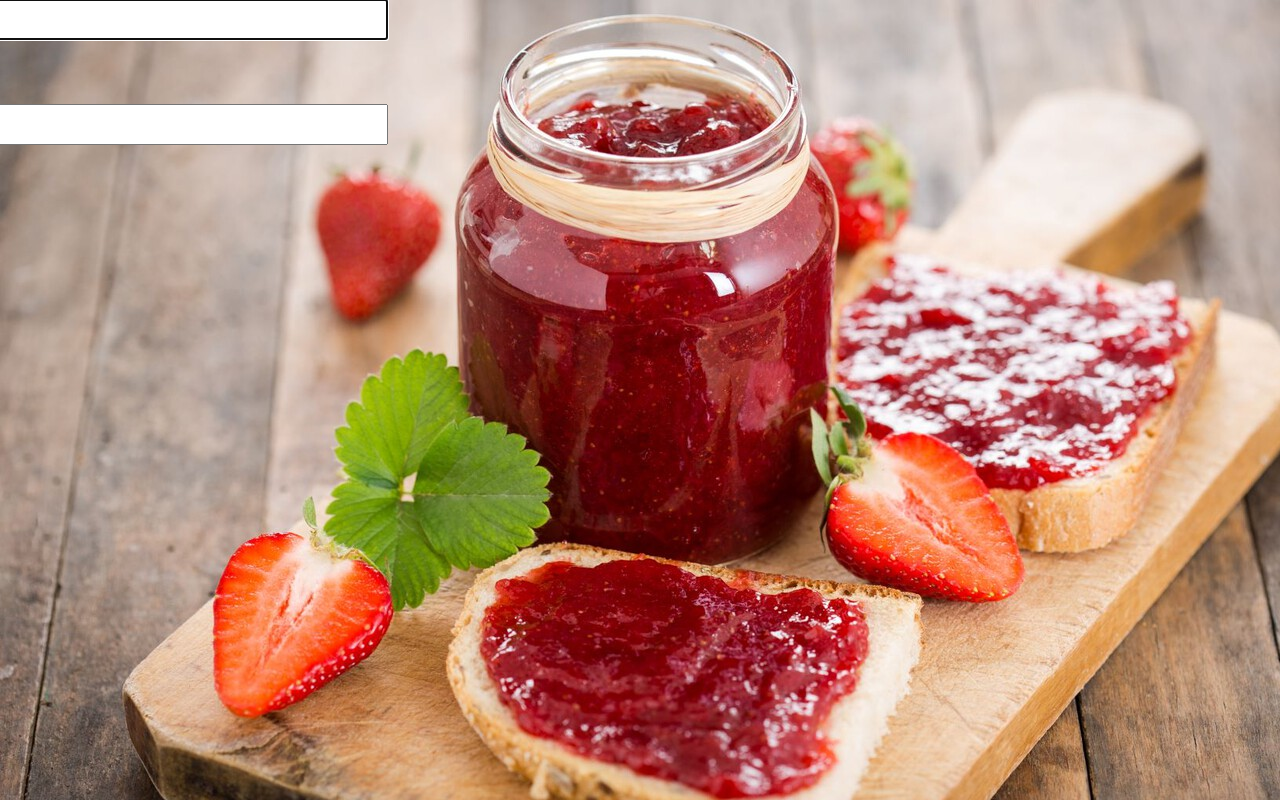
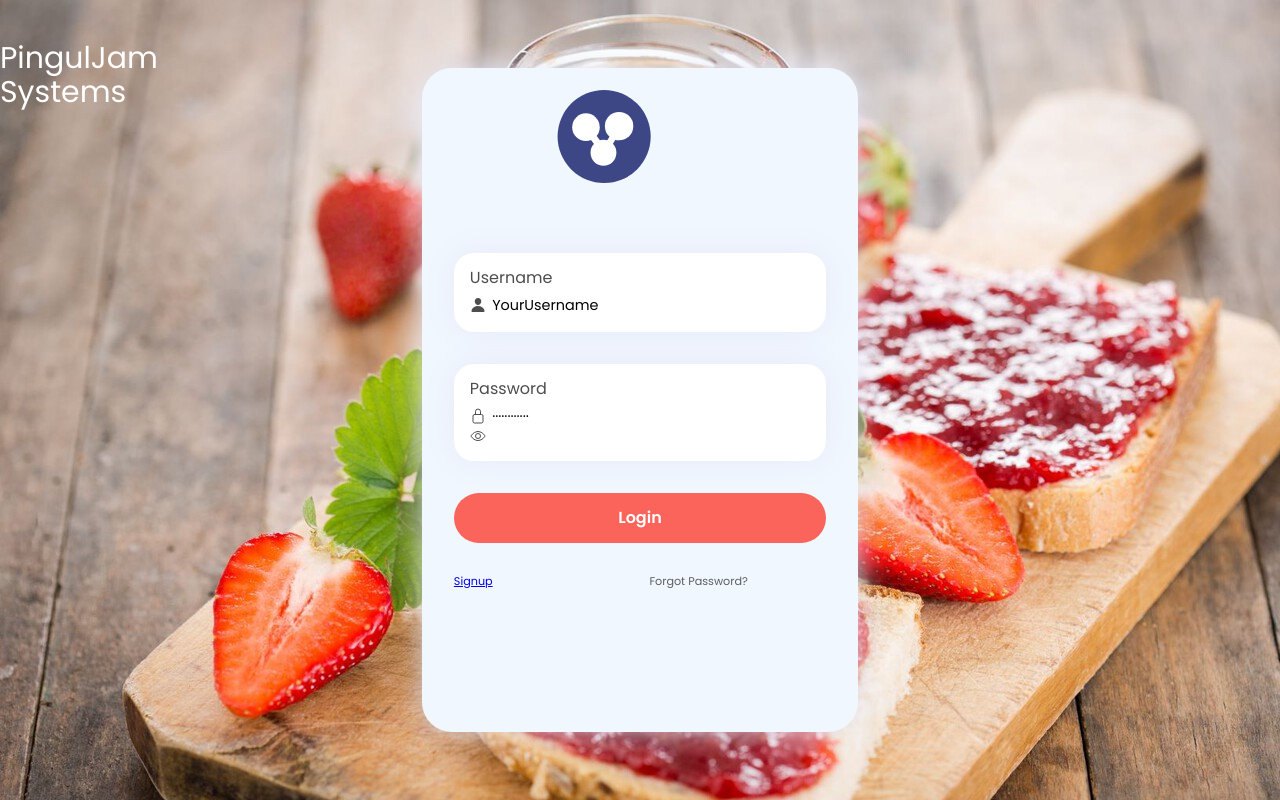
Before and after one commit to Inigo1405/mermelada_django, a Django app: page /login/ in a window 1280 px wide. Run offline with Django 5.2, Linux system fonts and the light colour scheme; some libraries are stand-ins or nearby versions.

Commit message:
Fixed login

```diff
--- a/lotes/templates/login.html
+++ b/lotes/templates/login.html
@@ -3,7 +3,7 @@
 <html lang="en">
 <head>
   <meta charset="UTF-8">
-  <title>CodePen - Finance Mobile Application-UX/UI Design Screen One</title>
+  <title>Login - PingulJam Systems</title>
   <link rel="stylesheet" href="{% static 'css/log.css' %}">
   <script type="module" src="https://unpkg.com/ionicons@5.5.2/dist/ionicons/ionicons.esm.js"></script>
   <script nomodule src="https://unpkg.com/ionicons@5.5.2/dist/ionicons/ionicons.js"></script>
@@ -13,9 +13,46 @@
 </head>
 <body>
 <div class="container">
-        <form action="{% url 'login' %}" method="POST">
+    <p>PingulJam Systems</p>
+</div>
+<form class="screen-1" action="{% url 'login' %}" method="POST">
         {% csrf_token %}
-          {{ form.as_p }}
+        <svg class="logo" xmlns="http://www.w3.org/2000/svg" xmlns:xlink="http://www.w3.org/1999/xlink" version="1.1" width="300" height="300" viewbox="0 0 640 480" xml:space="preserve">
+            <g transform="matrix(3.31 0 0 3.31 320.4 240.4)">
+              <circle style="stroke: rgb(0,0,0); stroke-width: 0; stroke-dasharray: none; stroke-linecap: butt; stroke-dashoffset: 0; stroke-linejoin: miter; stroke-miterlimit: 4; fill: rgb(61,71,133); fill-rule: nonzero; opacity: 1;" cx="0" cy="0" r="40"></circle>
+            </g>
+            <g transform="matrix(0.98 0 0 0.98 268.7 213.7)">
+              <circle style="stroke: rgb(0,0,0); stroke-width: 0; stroke-dasharray: none; stroke-linecap: butt; stroke-dashoffset: 0; stroke-linejoin: miter; stroke-miterlimit: 4; fill: rgb(255,255,255); fill-rule: nonzero; opacity: 1;" cx="0" cy="0" r="40"></circle>
+            </g>
+            <g transform="matrix(1.01 0 0 1.01 362.9 210.9)">
+              <circle style="stroke: rgb(0,0,0); stroke-width: 0; stroke-dasharray: none; stroke-linecap: butt; stroke-dashoffset: 0; stroke-linejoin: miter; stroke-miterlimit: 4; fill: rgb(255,255,255); fill-rule: nonzero; opacity: 1;" cx="0" cy="0" r="40"></circle>
+            </g>
+            <g transform="matrix(0.92 0 0 0.92 318.5 286.5)">
+              <circle style="stroke: rgb(0,0,0); stroke-width: 0; stroke-dasharray: none; stroke-linecap: butt; stroke-dashoffset: 0; stroke-linejoin: miter; stroke-miterlimit: 4; fill: rgb(255,255,255); fill-rule: nonzero; opacity: 1;" cx="0" cy="0" r="40"></circle>
+            </g>
+            <g transform="matrix(0.16 -0.12 0.49 0.66 290.57 243.57)">
+              <polygon style="stroke: rgb(0,0,0); stroke-width: 0; stroke-dasharray: none; stroke-linecap: butt; stroke-dashoffset: 0; stroke-linejoin: miter; stroke-miterlimit: 4; fill: rgb(255,255,255); fill-rule: nonzero; opacity: 1;" points="-50,-50 -50,50 50,50 50,-50 "></polygon>
+            </g>
+            <g transform="matrix(0.16 0.1 -0.44 0.69 342.03 248.34)">
+              <polygon style="stroke: rgb(0,0,0); stroke-width: 0; stroke-dasharray: none; stroke-linecap: butt; stroke-dashoffset: 0; stroke-linejoin: miter; stroke-miterlimit: 4; fill: rgb(255,255,255); fill-rule: nonzero; opacity: 1;" vector-effect="non-scaling-stroke" points="-50,-50 -50,50 50,50 50,-50 "></polygon>
+            </g>
+
+        </svg>
+        <div class="email">
+            <label for="username">Username</label>
+            <div class="sec-2">
+                <ion-icon name="person"></ion-icon>
+                <input type="username" name="username" placeholder="YourUsername" required/>
+            </div>
+        </div>
+        <div class="password">
+            <label for="password">Password</label>
+            <div class="sec-2">
+                <ion-icon name="lock-closed-outline"></ion-icon>
+                <input class="pas" type="password" name="password" placeholder="············" required/>
+                <ion-icon class="show-hide" name="eye-outline"></ion-icon>
+            </div>
+        </div>
         <button type="submit" class="login">Login</button>
         {% if messages %}
             <div class="error-messages">
@@ -24,6 +61,7 @@
                 {% endfor %}
             </div>
         {% endif %}
+        <div class="footer"><a href="{% url 'signup' %}">Signup</a><span class="footer2">Forgot Password?</span></div>
     </form>
 </div>
 </body>
```
Lines whose indentation alone changed are shown as unchanged.
